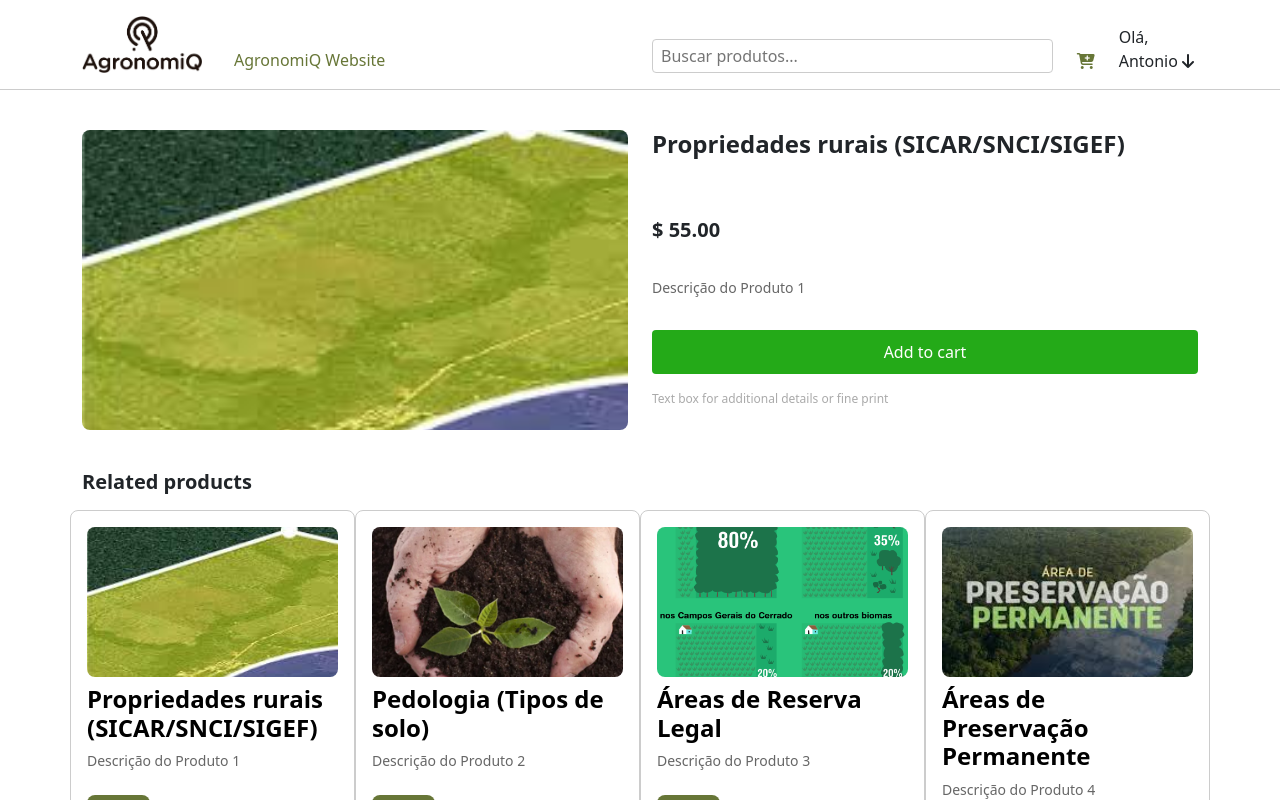
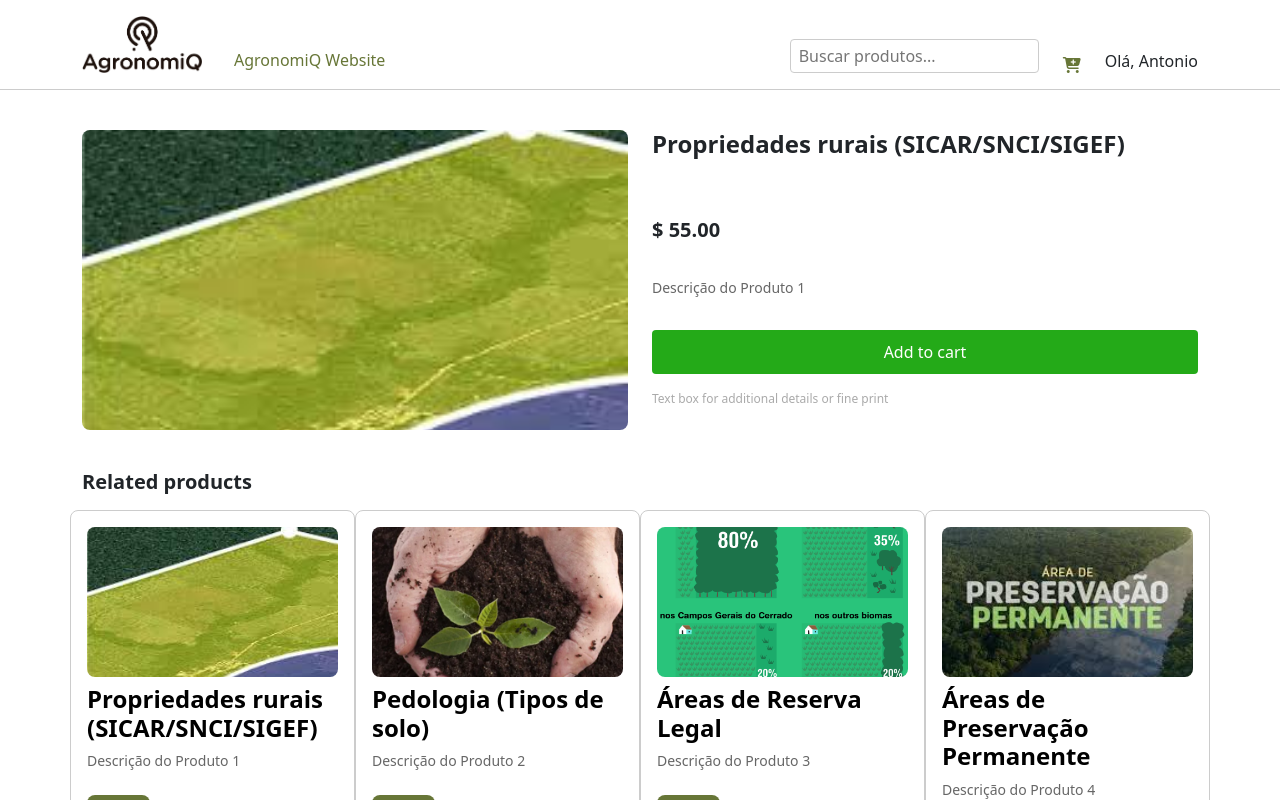
Before and after one commit to Thiago-AGQ/mkt-agq, a Vue app: page /mkt-agq/product/1 in a window 1280 px wide. Shown: the top 800 px of the page. Built offline with nearby package versions, Linux system fonts and the light colour scheme.

Commit message:
troca no estilo do input search bar

```diff
--- a/src/components/Header.vue
+++ b/src/components/Header.vue
@@ -38,7 +38,7 @@ const emitSearch = () => {
               class="search-bar" />
             <span class="cart"><i class="fa-solid fa-cart-plus" @click="toggleCart"></i><span v-if="cart.length"
                 class="cart-badge">{{ cart.length }}</span></span>
-            <span v-if="login">Olá, Antonio <i class="fa-solid fa-arrow-down"></i></span>
+            <span v-if="login">Olá, Antonio</span>
             <button v-else class="login-button">Login</button>
           </div>
         </div>
@@ -97,12 +97,14 @@ const emitSearch = () => {
   padding: 4px 8px;
   border: 1px solid #ccc;
   border-radius: 4px;
-  width: 100%;
 }
 
 .cart {
   cursor: pointer;
   color: #677637;
+  display: flex;
+  align-items: center;
+  justify-content: center;
 }
 
 .login-button {
```
